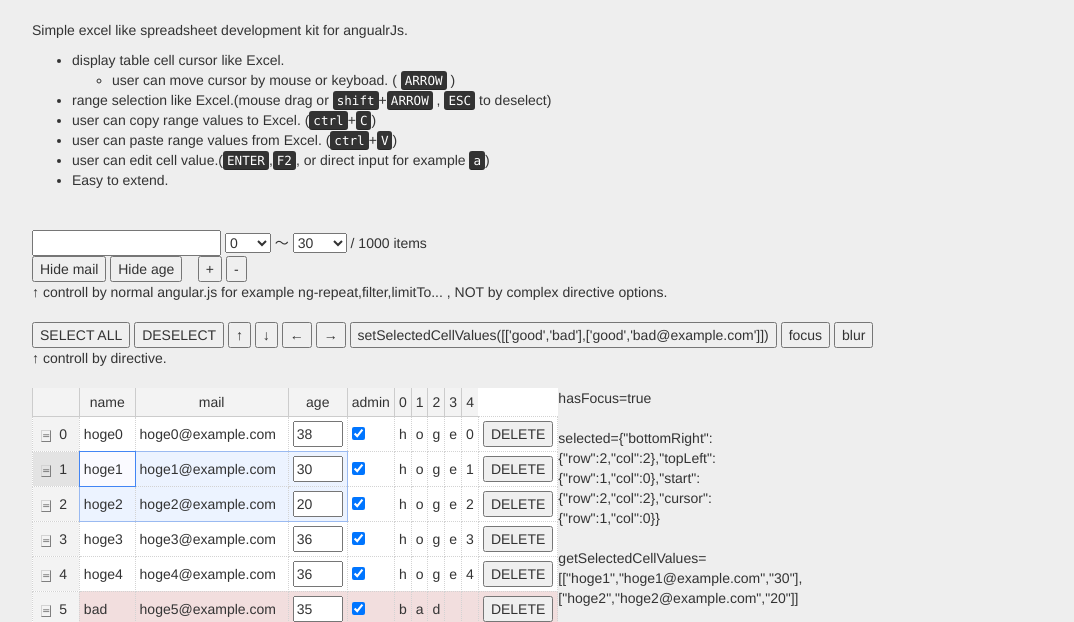
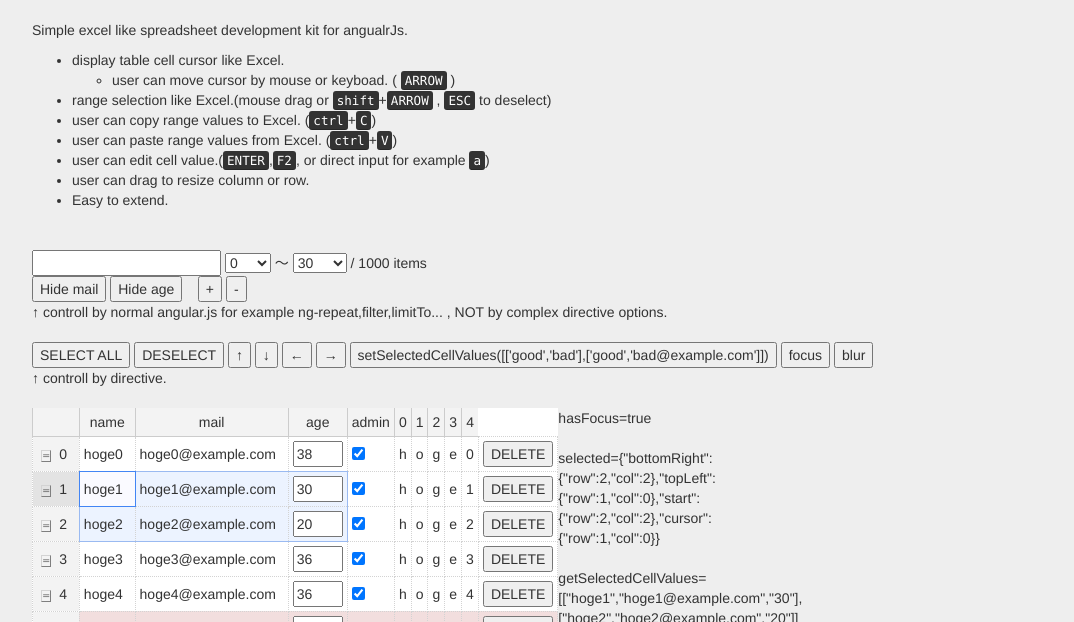
Before and after one commit to team-lab/cell-cursor, a website: page example.html in a window 1280 px wide. Shown: the part 119-741 px from the top of the page, without its empty margins (38-1112 px from the left). Drawn offline with nearby package versions, Linux system fonts and the light colour scheme.

Commit message:
version 0.0.2

```diff
--- a/example.html
+++ b/example.html
@@ -55,6 +55,7 @@ tr .wrap{
 <li>user can copy range values to Excel. (<kbd>ctrl</kbd>+<kbd>C</kbd>)</li>
 <li>user can paste range values from Excel.  (<kbd>ctrl</kbd>+<kbd>V</kbd>)</li>
 <li>user can edit cell value.(<kbd>ENTER</kbd>,<kbd>F2</kbd>, or direct input for example <kbd>a</kbd>)</li>
+<li>user can drag to resize column or row.</li>
 <li>Easy to extend.</li>
 </ul>
 
--- a/package.json
+++ b/package.json
@@ -1,6 +1,6 @@
 {
   "name": "cell-cursor",
-  "version": "0.0.1",
+  "version": "0.0.2",
   "description": "Simple excel like spreadsheet development kit for angualrJs",
   "main": "cellCursor.js",
   "scripts": {
```
Also changed, not shown: README.md.
